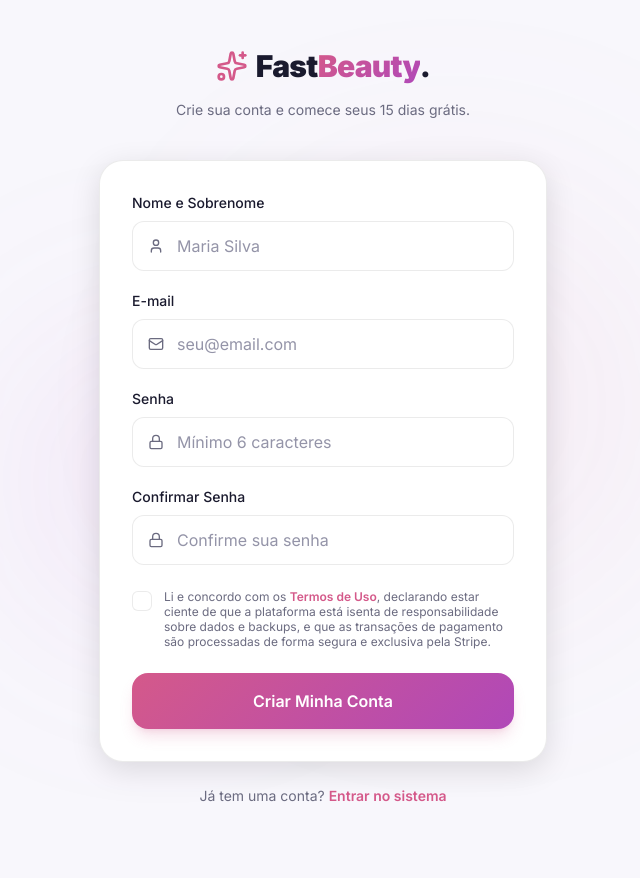
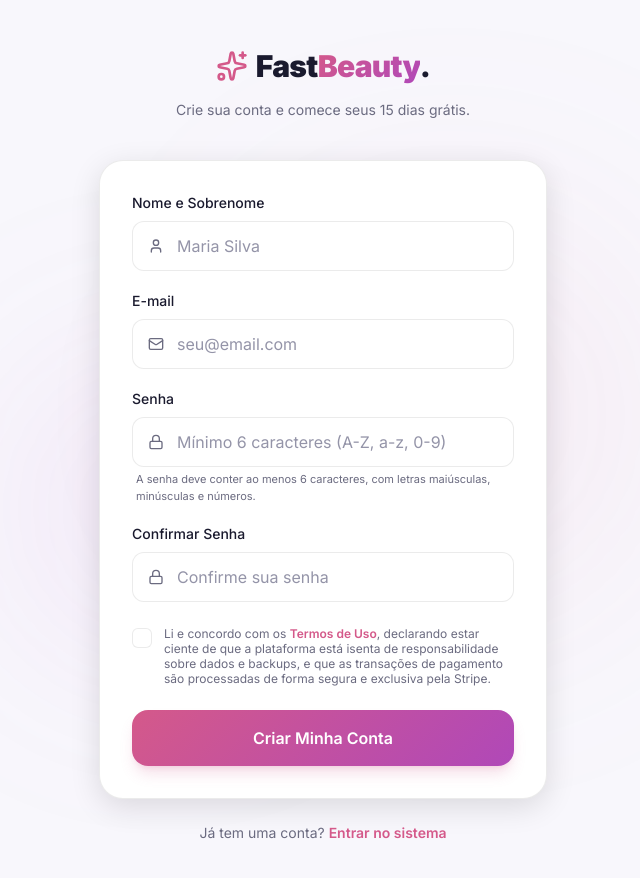
Before and after one commit to Maltarolli/Fast-Beauty, a Next.js app: page /cadastro in a window 1280 px wide. Shown: the top 878 px of the page, without its empty margins (317-957 px from the left). Before the commit the page ends 854 px from the top, so only its background shows below. Built offline with nearby package versions, Linux system fonts and the light colour scheme.

Commit message:
Melhoria na senha
Agora a senha Tem que ser forte na hora da criação

```diff
--- a/src/app/cadastro/page.tsx
+++ b/src/app/cadastro/page.tsx
@@ -7,6 +7,7 @@
 import { Button } from '@/components/ui/Button';
 import { Input } from '@/components/ui/Input';
 import { createClient } from '@/lib/supabase/client';
+import { isPasswordStrong } from '@/lib/utils';
 
 export default function CadastroPage() {
   const router = useRouter();
@@ -38,8 +39,8 @@
       return;
     }
 
-    if (password.length < 6) {
-      setError('A senha deve ter pelo menos 6 caracteres.');
+    if (!isPasswordStrong(password)) {
+      setError('A senha deve conter pelo menos 6 caracteres, incluindo pelo menos uma letra maiúscula, uma letra minúscula e um número.');
       return;
     }
 
@@ -164,16 +165,21 @@
             required
           />
 
+          <div>
             <Input
               label="Senha"
               type="password"
-            placeholder="Mínimo 6 caracteres"
+              placeholder="Mínimo 6 caracteres (A-Z, a-z, 0-9)"
               value={password}
               onChange={(e) => setPassword(e.target.value)}
               icon={<Lock className="w-4 h-4" />}
-            error={password.length > 0 && password.length < 6 ? 'Mínimo 6 caracteres' : undefined}
+              error={password.length > 0 && !isPasswordStrong(password) ? 'Senha fraca: use ao menos 6 caracteres, com maiúscula, minúscula e número' : undefined}
               required
             />
+            <p className="text-[11px] text-muted mt-1 px-1">
+              A senha deve conter ao menos 6 caracteres, com letras maiúsculas, minúsculas e números.
+            </p>
+          </div>
 
           <Input
             label="Confirmar Senha"
--- a/src/app/dashboard/perfil/page.tsx
+++ b/src/app/dashboard/perfil/page.tsx
@@ -9,6 +9,7 @@
 import { Modal } from '@/components/ui/Modal';
 import { useTheme } from '@/components/ThemeProvider';
 import type { Profile } from '@/types/database';
+import { isPasswordStrong } from '@/lib/utils';
 
 export default function PerfilPage() {
   const router = useRouter();
@@ -78,8 +79,8 @@
 
       // Update password if provided
       if (newPassword) {
-        if (newPassword.length < 6) {
-          setError('A nova senha deve ter no mínimo 6 caracteres.');
+        if (!isPasswordStrong(newPassword)) {
+          setError('A nova senha deve ter no mínimo 6 caracteres, incluindo pelo menos uma letra maiúscula, uma letra minúscula e um número.');
           setSaving(false);
           return;
         }
@@ -227,14 +228,20 @@
           {passwordVerified && (
             <div className="text-xs text-success animate-fade-in-down">✓ Senha verificada</div>
           )}
+          <div>
             <Input
               label="Nova Senha"
               type="password"
-            placeholder="Mínimo 6 caracteres"
+              placeholder="Mínimo 6 caracteres (A-Z, a-z, 0-9)"
               value={newPassword}
               onChange={e => setNewPassword(e.target.value)}
               disabled={!passwordVerified}
+              error={newPassword.length > 0 && !isPasswordStrong(newPassword) ? 'Senha fraca: use ao menos 6 caracteres, com maiúscula, minúscula e número' : undefined}
             />
+            <p className="text-[11px] text-muted mt-1 px-1">
+              A senha deve conter ao menos 6 caracteres, com letras maiúsculas, minúsculas e números.
+            </p>
+          </div>
           <Input
             label="Confirmar Nova Senha"
             type="password"
--- a/src/app/redefinir-senha/page.tsx
+++ b/src/app/redefinir-senha/page.tsx
@@ -7,6 +7,7 @@
 import { Button } from '@/components/ui/Button';
 import { Input } from '@/components/ui/Input';
 import { createClient } from '@/lib/supabase/client';
+import { isPasswordStrong } from '@/lib/utils';
 
 export default function RedefinirSenhaPage() {
   const router = useRouter();
@@ -39,8 +40,8 @@
     e.preventDefault();
     setError('');
 
-    if (password.length < 6) {
-      setError('A senha deve ter pelo menos 6 caracteres.');
+    if (!isPasswordStrong(password)) {
+      setError('A senha deve conter pelo menos 6 caracteres, incluindo pelo menos uma letra maiúscula, uma letra minúscula e um número.');
       return;
     }
 
@@ -145,13 +146,16 @@
             <Input
               label="Nova Senha"
               type={showPassword ? 'text' : 'password'}
-              placeholder="Mínimo 6 caracteres"
+              placeholder="Mínimo 6 caracteres (A-Z, a-z, 0-9)"
               value={password}
               onChange={(e) => setPassword(e.target.value)}
               icon={<Lock className="w-4 h-4" />}
-              error={password.length > 0 && password.length < 6 ? 'Mínimo 6 caracteres' : undefined}
+              error={password.length > 0 && !isPasswordStrong(password) ? 'Senha fraca: use ao menos 6 caracteres, com maiúscula, minúscula e número' : undefined}
               required
             />
+            <p className="text-[11px] text-muted mt-1 px-1">
+              A senha deve conter ao menos 6 caracteres, com letras maiúsculas, minúsculas e números.
+            </p>
             <button
               type="button"
               onClick={() => setShowPassword(!showPassword)}
--- a/src/lib/utils.ts
+++ b/src/lib/utils.ts
@@ -55,6 +55,14 @@
   return classes.filter(Boolean).join(' ');
 }
 
+export function isPasswordStrong(password: string): boolean {
+  const hasUpperCase = /[A-Z]/.test(password);
+  const hasLowerCase = /[a-z]/.test(password);
+  const hasNumber = /[0-9]/.test(password);
+  const hasMinLength = password.length >= 6;
+  return hasUpperCase && hasLowerCase && hasNumber && hasMinLength;
+}
+
 // Only re-export what is actually used by other files
 export { format, parseISO, isToday, isSameDay, differenceInDays, addDays, startOfMonth, endOfMonth, subMonths, addMonths, getDay };
 export { ptBR };
```
Lines whose indentation alone changed are shown as unchanged.
